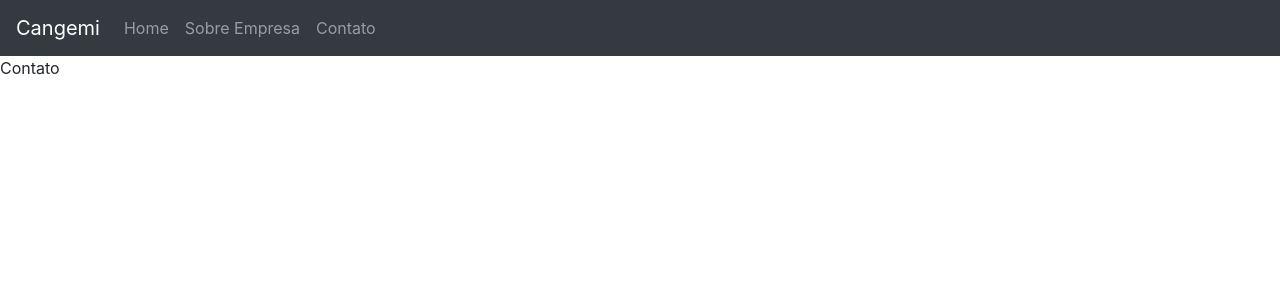
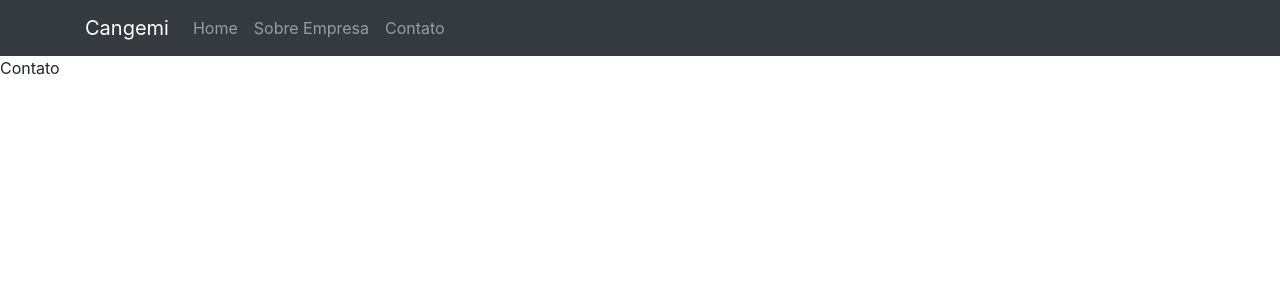
Before and after one commit to Cangemi/ideia-unica, a Next.js app: page /contato in a window 1280 px wide. Shown: the top 300 px of the page. Built offline with nearby package versions, Linux system fonts and the light colour scheme.

Commit message:
primeirra página

```diff
--- a/components/Menu.js
+++ b/components/Menu.js
@@ -8,11 +8,7 @@ import {
     Nav,
     NavItem,
     NavLink,
-    UncontrolledDropdown,
-    DropdownToggle,
-    DropdownMenu,
-    DropdownItem,
-    NavbarText
+    Container
 } from 'reactstrap';
 
 const Menu = () => {
@@ -23,6 +19,7 @@ const Menu = () => {
     return (
         <div>
             <Navbar color="dark" dark expand="md">
+                <Container>
                 <NavbarBrand href="/">Cangemi</NavbarBrand>
                 <NavbarToggler onClick={toggle} />
                 <Collapse isOpen={isOpen} navbar>
@@ -40,6 +37,7 @@ const Menu = () => {
                         </NavItem>
                     </Nav>
                 </Collapse>
+                </Container>
             </Navbar>
         </div>
     );
```
